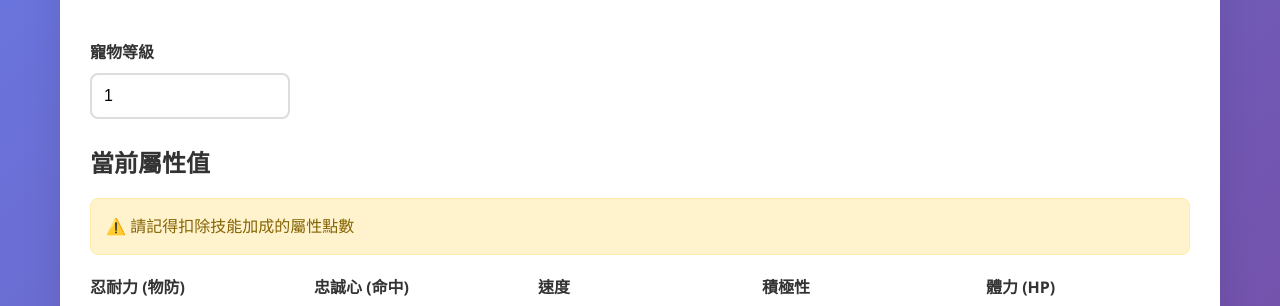
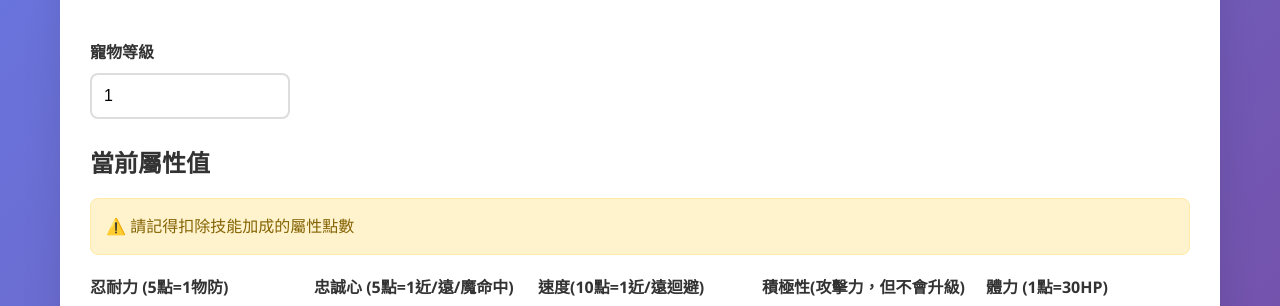
Before and after one commit to Kao1987/lineageW-pet-evaluator, a plain HTML site: page index.html in a window 1280 px wide. Shown: the part 468-774 px from the top of the page. Drawn offline with Linux system fonts and the light colour scheme.

Commit message:
Initial commit: 天堂W寵物屬性計算器3

```diff
--- a/index.html
+++ b/index.html
@@ -56,24 +56,24 @@
 
                     <div class="stats-grid">
                         <div class="stat-input">
-                            <label for="endurance">忍耐力 (物防)</label>
+                            <label for="endurance">忍耐力 (5點=1物防)</label>
                             <input type="number" id="endurance" min="0" value="0">
                         </div>
                         <div class="stat-input">
-                            <label for="loyalty">忠誠心 (命中)</label>
+                            <label for="loyalty">忠誠心 (5點=1近/遠/魔命中)</label>
                             <input type="number" id="loyalty" min="0" value="0">
                         </div>
                         <div class="stat-input">
-                            <label for="speed">速度</label>
+                            <label for="speed">速度(10點=1近/遠迴避)</label>
                             <input type="number" id="speed" min="0" value="0">
                         </div>
                         <div class="stat-input">
-                            <label for="aggressiveness">積極性</label>
+                            <label for="aggressiveness">積極性(攻擊力，但不會升級)</label>
                             <input type="number" id="aggressiveness" min="0" value="3" disabled>
                             <small>※積極性固定為3，不會升級</small>
                         </div>
                         <div class="stat-input">
-                            <label for="hp">體力 (HP)</label>
+                            <label for="hp">體力 (1點=30HP)</label>
                             <input type="number" id="hp" min="0" value="0">
                         </div>
                     </div>
```
